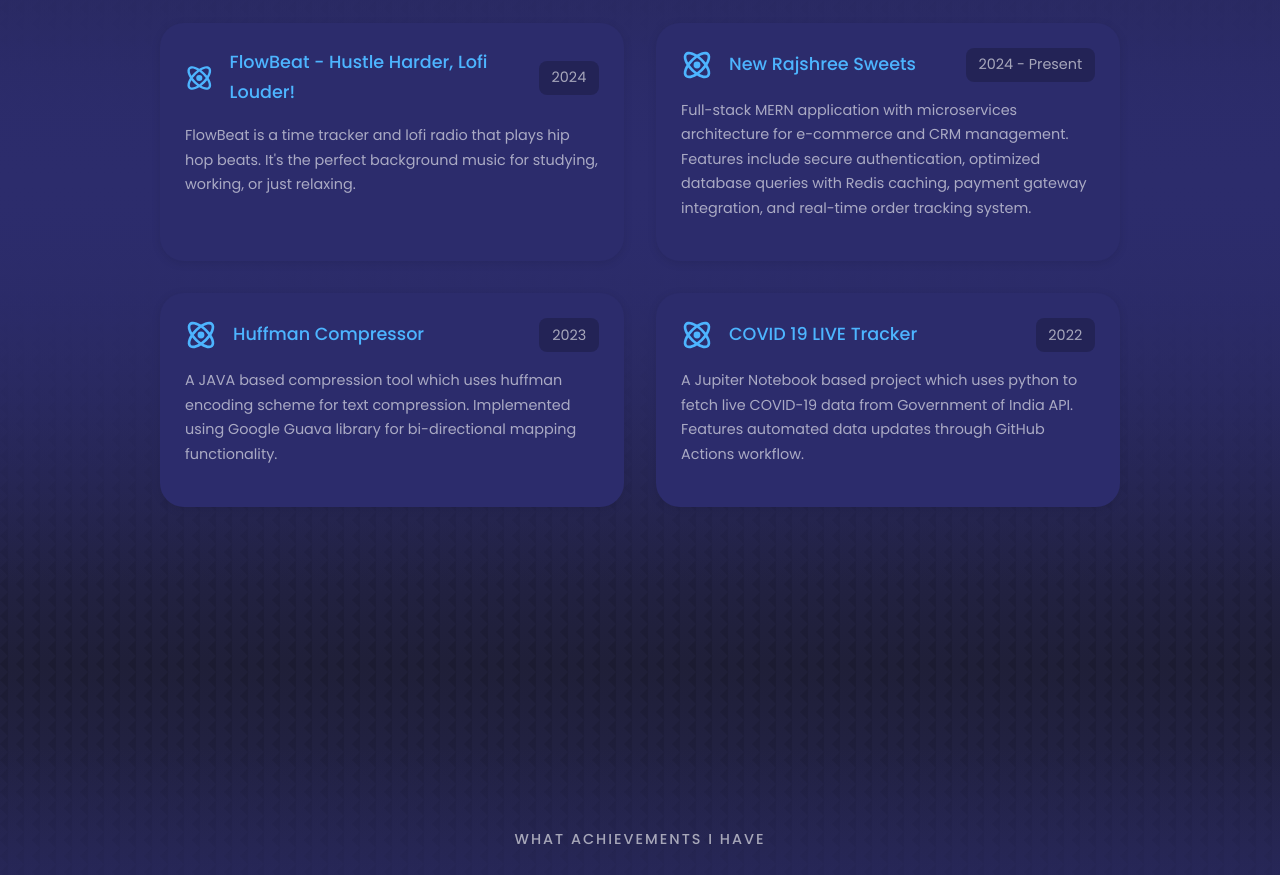
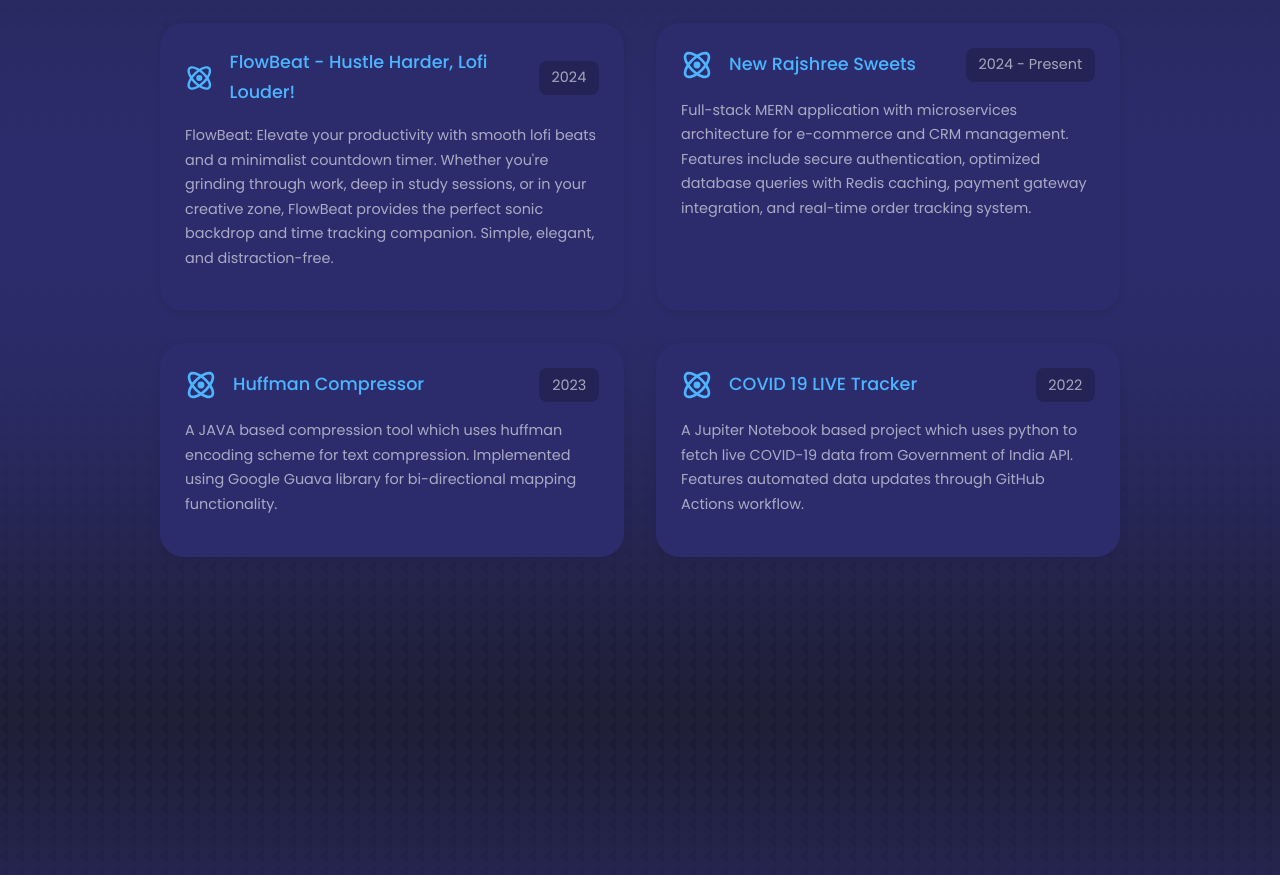
Before and after one commit to KeshariPiyush24/KeshariPiyush24.github.io, a React (Create React App) app: page / in a window 1280 px wide. Shown: the part 5440-6315 px from the top of the page. Built offline with nearby package versions, Linux system fonts and the light colour scheme.

Commit message:
updated flow beat description

```diff
--- a/src/components/project/Project.jsx
+++ b/src/components/project/Project.jsx
@@ -25,7 +25,7 @@ const Project = () => {
             <span className="project_duration">2024</span>
           </div>
           <div className="project_about">
-            FlowBeat is a time tracker and lofi radio that plays hip hop beats. It's the perfect background music for studying, working, or just relaxing.
+            FlowBeat: Elevate your productivity with smooth lofi beats and a minimalist countdown timer. Whether you're grinding through work, deep in study sessions, or in your creative zone, FlowBeat provides the perfect sonic backdrop and time tracking companion. Simple, elegant, and distraction-free.
           </div>
         </a>
 
```
